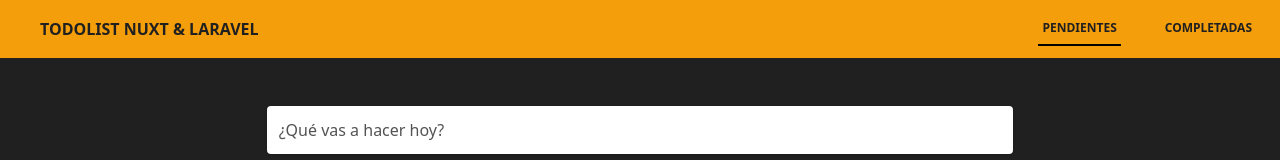
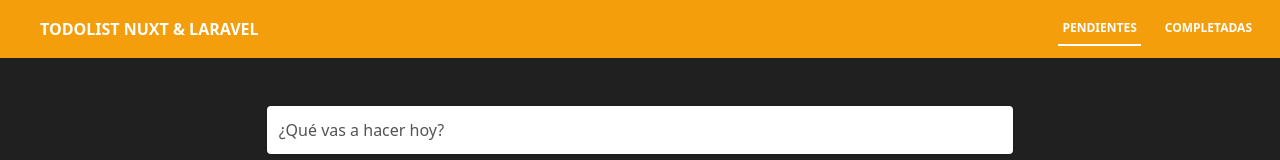
Before and after one commit to larturi/vue-nuxt-todolist-client, a Nuxt app: page / in a window 1280 px wide. Shown: the top 160 px of the page. Built offline with nearby package versions, Linux system fonts and the light colour scheme; no server answers.

Commit message:
Cambio color a blanco del texto del navbar

```diff
--- a/components/Navbar.vue
+++ b/components/Navbar.vue
@@ -2,10 +2,10 @@
   <nav class="relative flex flex-wrap items-center justify-between px-2 py-2 bg-yellow mb-3">
     <div class="container px-4 mx-auto flex flex-wrap items-center justify-between">
       <div class="w-full relative flex justify-between lg:w-auto px-4 lg:static lg:block lg:justify-start">
-        <a class="font-bold leading-relaxed inline-block mr-4 py-2 whitespace-nowrap uppercase text-black" href="/">
+        <a class="font-extrabold leading-relaxed inline-block mr-4 py-2 whitespace-nowrap uppercase text-white" href="/">
           Todolist Nuxt & Laravel
         </a>
-        <button class="text-black cursor-pointer text-xl leading-none px-3 py-1 border border-solid border-transparent rounded bg-transparent block lg:hidden outline-none focus:outline-none" type="button" v-on:click="toggleNavbar()">
+        <button class="text-white cursor-pointer text-xl leading-none px-3 py-1 border border-solid border-transparent rounded bg-transparent block lg:hidden outline-none focus:outline-none" type="button" v-on:click="toggleNavbar()">
           <fa icon="bars"></fa>
         </button>
       </div>
@@ -17,7 +17,7 @@
             <li class="nav-item">
               <router-link
                   to="/"
-                  class="px-1 py-2 mr-6 ml-4 flex items-center text-xs uppercase font-bold leading-snug text-black hover:opacity-75"
+                  class="px-1 py-2 mr-1 ml-4 flex items-center text-xs uppercase font-extrabold leading-snug text-white hover:opacity-75"
               >
                 <span>Pendientes</span>
               </router-link>
@@ -26,7 +26,7 @@
             <li class="nav-item">
               <router-link
                   to="/completadas"
-                  class="px-1 py-2 ml-4 flex items-center text-xs uppercase font-bold leading-snug text-black hover:opacity-75"
+                  class="px-1 py-2 ml-4 flex items-center text-xs uppercase font-extrabold leading-snug text-white hover:opacity-75"
               >
                 <span>Completadas</span>
               </router-link>
@@ -67,7 +67,7 @@ a.nuxt-link-active {
 }
 /* exact link will show the primary color for only the exact matching link */
 a.nuxt-link-exact-active {
-  border-bottom: solid 2px black;
+  border-bottom: solid 2px white;
 }
 
 </style>
```
